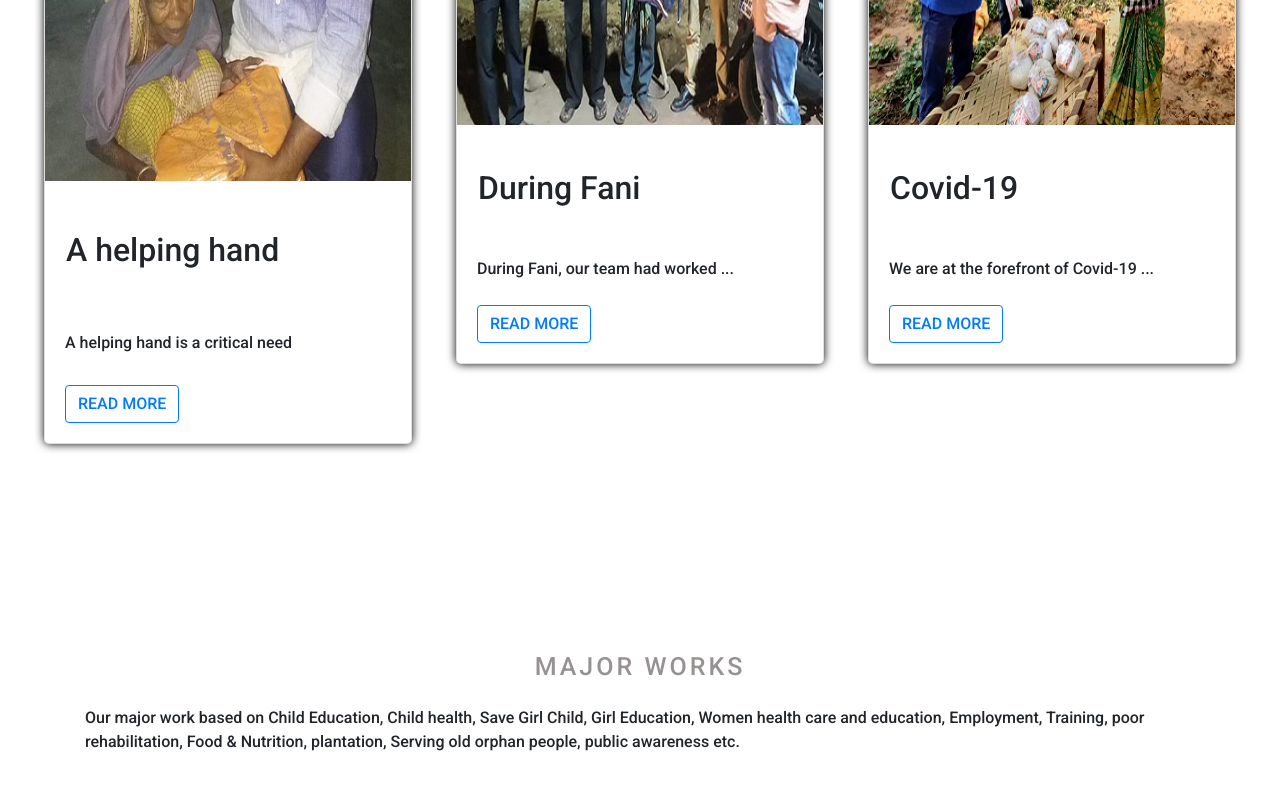
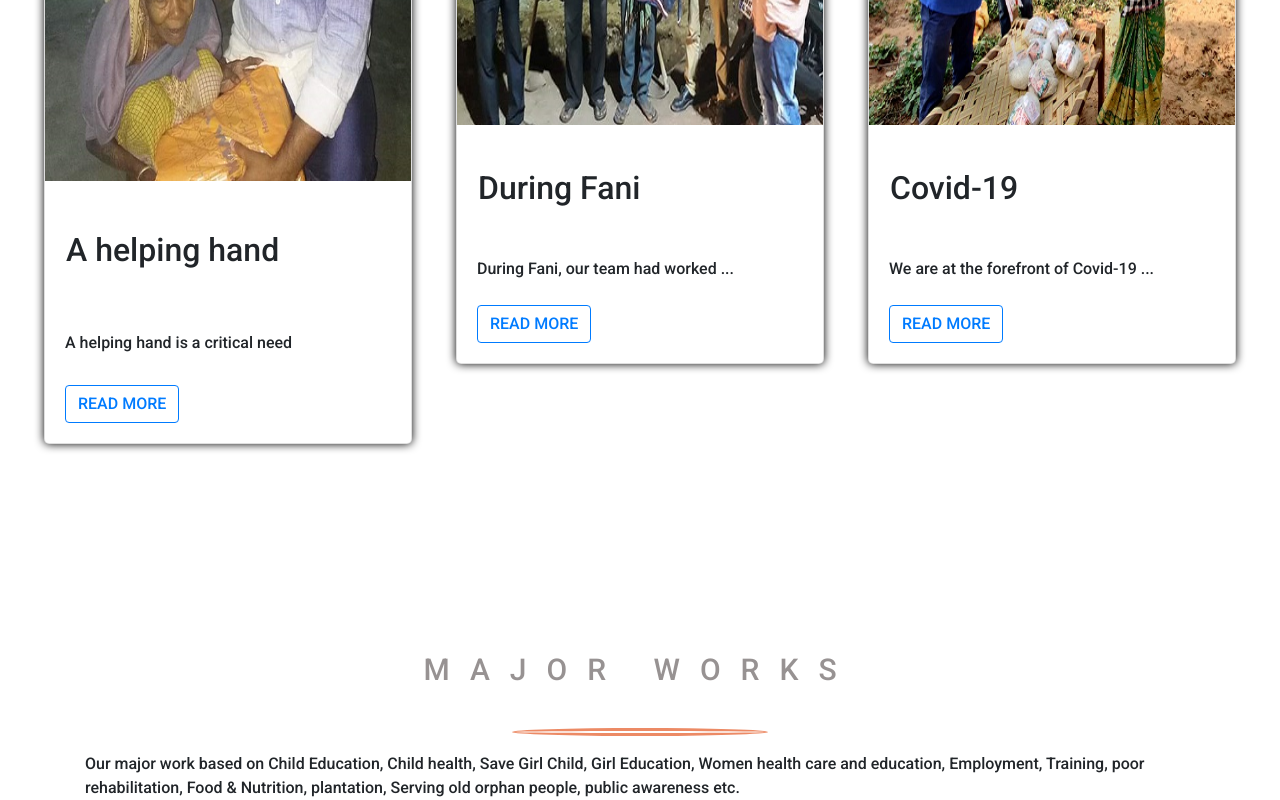
Before and after one commit to Trend20/ReactTask, a React (Create React App) app: page / in a window 1280 px wide. Shown: the part 4699-5499 px from the top of the page. Before the commit the page ends 5453 px from the top, so only its background shows below. Built offline with nearby package versions, Linux system fonts and the light colour scheme.

Commit message:
span3 style

```diff
--- a/src/components/works/Work.css
+++ b/src/components/works/Work.css
@@ -7,7 +7,16 @@
 
 .works-heading >h3{
     text-transform: uppercase;
-    letter-spacing: 3px;
-    font-size: 25px;
+    letter-spacing: 20px;
+    font-size: 30px;
     color: #979292;
+    margin-bottom: 20px;
 }
+
+.span3{
+    width: 20vw;
+    height: 1vh;
+    border: 3px solid  #ec8a64fd;
+    border-radius: 50%;
+    margin-top: 20px;
+}
--- a/src/components/works/Works.js
+++ b/src/components/works/Works.js
@@ -7,7 +7,7 @@ class Works extends Component {
             <div className="container">
                 <div className="works-heading">
                     <h3>Major Works</h3>
-                    <span></span>
+                    <span className="span3"></span>
                     <p></p>Our major work based on Child Education, Child health,
                            Save Girl Child, Girl Education, Women health care and education,
                            Employment, Training, poor rehabilitation,
```
